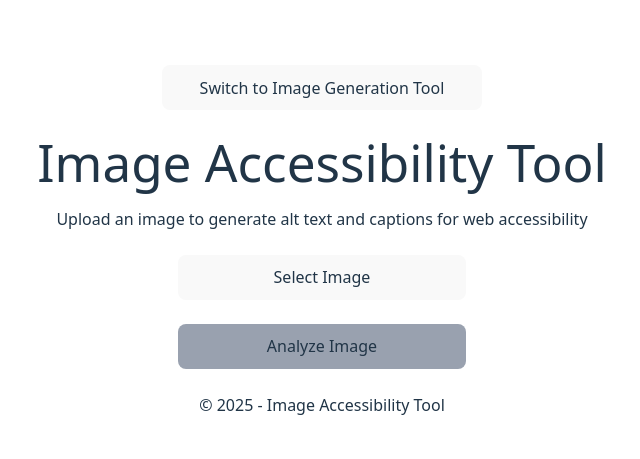
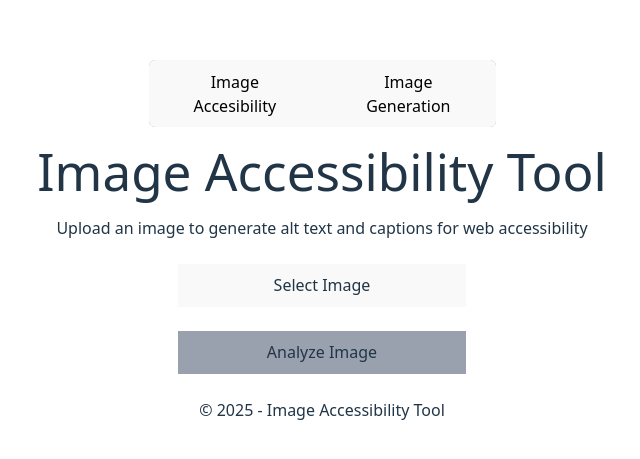
Before and after one commit to chad-f-dalrymple/caption-ai-generator, a React (Vite) app: page / in a window 1280 px wide. Shown: the part 159-618 px from the top of the page, without its empty margins (318-958 px from the left). Built offline with nearby package versions, Linux system fonts and the light colour scheme.

Commit message:
made a good amout of updates to style and functionality

```diff
--- a/frontend/src/App.tsx
+++ b/frontend/src/App.tsx
@@ -1,6 +1,7 @@
 import React, { useState } from 'react';
 import ImageAnalyzer from './ImageAnalyzer';
 import ImageGenerator from './ImageGenerator';
+import ViewToggler from './ViewToggler'
 import './App.css'
 
 // Define the AnalysisResult interface at the app level
@@ -15,11 +16,6 @@ const App: React.FC = () => {
   const [appView, setAppView] = useState<string>('Accesibility')
   const [isToggled, setIsToggled] = useState(false);
 
-  const toggleHandler = () => {
-    setIsToggled(!isToggled);
-    isToggled ? setAppView('Accesibility') : setAppView('Generation');
-  };
-
   // Handle analysis completion
   const handleAnalysisComplete = (result: AnalysisResult) => {
     setLastAnalysis(result);
@@ -30,12 +26,8 @@ const App: React.FC = () => {
 
   return (
     <div className="app">
-      <div>
-        <button className='bg-blue-700 mb-6 w-xs p-[8px]' onClick={toggleHandler}>
-          {`Switch to ${isToggled ? 'Image Accessibility Tool' : 'Image Generation Tool'}`}
-        </button>
-      </div>
-      <header className="app-header">
+      <ViewToggler isToggled={setIsToggled} appView={setAppView} />
+      <header className="app-header mt-[16px]">
         <h1 className='mb-4'>{appView === 'Accesibility' ? 'Image Accessibility Tool' : 'Image Generation Tool'}</h1>
         <p>{`${appView === 'Accesibility' ? 'Upload an image to generate alt text and captions for web accessibility' : 'Generate a custom image from a prompt'}`}</p>
       </header>
--- a/frontend/src/ImageAnalyzer.tsx
+++ b/frontend/src/ImageAnalyzer.tsx
@@ -136,8 +136,6 @@ const ImageAnalyzer: React.FC<ImageAnalyzerProps> = ({
 
   return (
     <div className="image-analyzer">
-
-
       {/* File input (hidden) */}
       <input
         type="file"
--- a/frontend/src/ImageGenerator.tsx
+++ b/frontend/src/ImageGenerator.tsx
@@ -35,11 +35,17 @@ const ImageGenerator = () => {
         document.body.removeChild(link); // Clean up
       }
     };
+
+    onkeydown = (e) => {
+      if (e.key === 'Enter') {
+        handleImageGeneration(); // Trigger the click handler when Enter is pressed
+      }
+    };
     return (
       <>
         <div className='flex flex-col items-center'>
             <input
-                className='bg-white text-zinc-800 p-[8px] w-sm mb-6 mt-8 rounded-sm'
+                className='bg-white text-zinc-800 p-[8px] w-sm mb-6 mt-6 rounded-sm'
                 value={prompt}
                 type='text'
                 onChange={(e) => setPrompt(e.target.value)}
@@ -54,7 +60,7 @@ const ImageGenerator = () => {
             }
             {isGenerating && <p>Generating Image...</p>}
         </div>
-        {imgUrl &&
+        {imgUrl && !isGenerating &&
             <div className='justify-items-center'>
               <img src={imgUrl} alt="img from blob" />
               <button onClick={downloadImage}>Download Image</button>
--- /dev/null
+++ b/frontend/src/ViewToggler.tsx
@@ -0,0 +1,37 @@
+import React, { useState } from 'react';
+
+
+const ViewToggler = (props) => {
+  const {isToggled, appView} = props;
+  const [selectedId, setSelectedId] = useState('')
+  const toggleHandler = (e) => {
+    appView(e.target.id)
+    setSelectedId(e.target.id)
+  }
+  return (
+    <div style={{width: '347px'}} className='bg-slate-400 m-auto rounded-md flex justify-between overflow-hidden'>
+      <button
+        className={
+          selectedId === 'Accesibility' ? 'bg-blue-700 w-xxs p-[8px] font-bold' : 'w-xxs p-[8px] text-black'
+        }
+        style={{outline: 'none'}}
+        onClick={toggleHandler}
+        id='Accesibility'
+      >
+        Image Accesibility
+      </button>
+      <button
+        className={
+          selectedId === 'Generation' ? 'bg-blue-700 w-xxs p-[8px] font-bold' : 'w-xxs p-[8px] text-black'
+        }
+        style={{outline: 'none'}}
+        onClick={toggleHandler}
+        id='Generation'
+      >
+        Image Generation
+      </button>
+    </div>
+  )
+}
+
+export default ViewToggler;
--- a/frontend/src/index.css
+++ b/frontend/src/index.css
@@ -13,6 +13,10 @@
   text-rendering: optimizeLegibility;
   -webkit-font-smoothing: antialiased;
   -moz-osx-font-smoothing: grayscale;
+}
+
+.app {
+  width: 600px;
 }
 
 a {
@@ -38,19 +42,10 @@ h1 {
 }
 
 button {
-  border-radius: 8px;
-  border: 1px solid transparent;
   padding: 0.6em 1.2em;
   font-size: 1em;
-  font-weight: 500;
   font-family: inherit;
   cursor: pointer;
-  transition: border-color 0.25s;
-}
-
-button:focus,
-button:focus-visible {
-  outline: 4px auto -webkit-focus-ring-color;
 }
 
 @media (prefers-color-scheme: light) {
```
Lines whose indentation alone changed are shown as unchanged.
